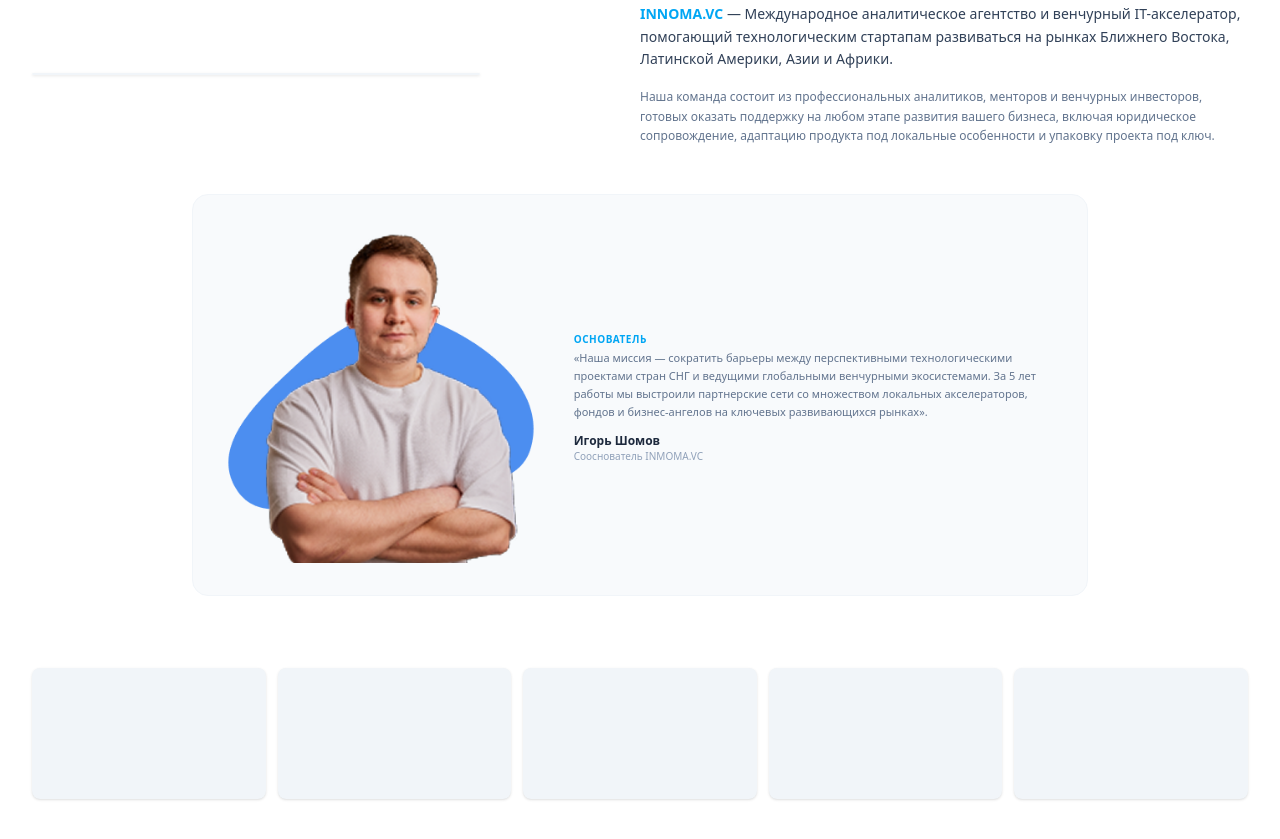
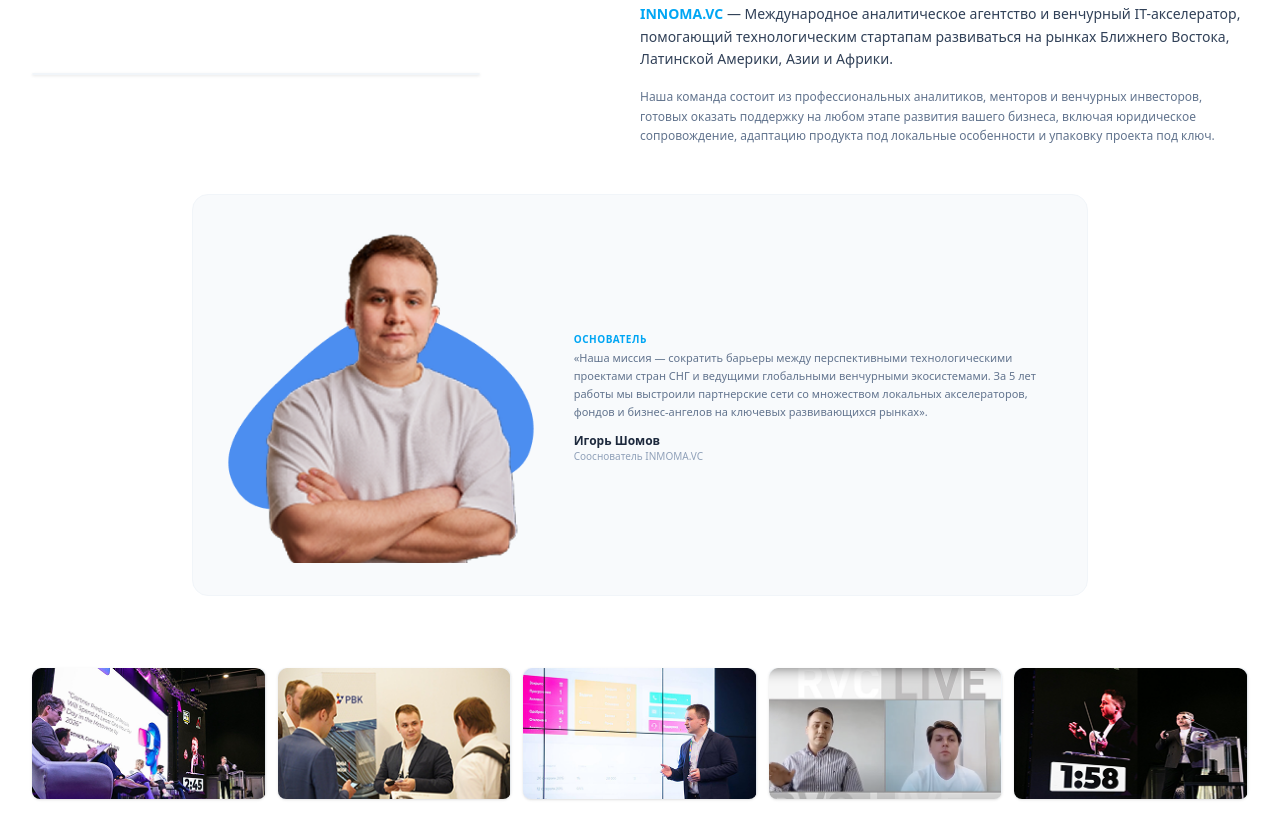
Before and after one commit to abrorov77/talwind-9, a website: page index.html in a window 1280 px wide. Shown: the part 7745-8584 px from the top of the page. Drawn offline with Linux system fonts and the light colour scheme.

Commit message:
maga git commit -m maga git add .

```diff
--- a/index.html
+++ b/index.html
@@ -682,7 +682,6 @@
             <!-- Персональная карточка спикера/основателя -->
             <div class="bg-[#F8FAFC] rounded-2xl p-6 sm:p-8 flex flex-col md:flex-row gap-6 md:gap-8 items-center max-w-4xl mx-auto border border-slate-100">
                 <div>
-                    <div></div>
                     <img src="./img/Group 841.png" alt="">
                 </div>
                 <div class="space-y-3 text-center md:text-left">
@@ -700,11 +699,11 @@
 
             <!-- Сетка / Галерея фотографий -->
             <div class="grid grid-cols-2 sm:grid-cols-3 lg:grid-cols-5 gap-3 pt-6">
-                <div class="aspect-video bg-slate-100 rounded-lg overflow-hidden shadow-sm"><img></div>
-                <div class="aspect-video bg-slate-100 rounded-lg overflow-hidden shadow-sm"><img></div>
-                <div class="aspect-video bg-slate-100 rounded-lg overflow-hidden shadow-sm"><img></div>
-                <div class="aspect-video bg-slate-100 rounded-lg overflow-hidden shadow-sm"><img></div>
-                <div class="aspect-video bg-slate-100 rounded-lg overflow-hidden shadow-sm"><img></div>
+                <div class="aspect-video bg-slate-100 rounded-lg overflow-hidden shadow-sm"><img src="./img/IMG_6197 2.png" alt=""></div>
+                <div class="aspect-video bg-slate-100 rounded-lg overflow-hidden shadow-sm"><img src="./img/test23444 1.png" alt=""></div>
+                <div class="aspect-video bg-slate-100 rounded-lg overflow-hidden shadow-sm"><img src="./img/test233 1.png" alt=""></div>
+                <div class="aspect-video bg-slate-100 rounded-lg overflow-hidden shadow-sm"><img src="./img/Снимок экрана 2022-09-02 в 1.56 1.png" alt=""></div>
+                <div class="aspect-video bg-slate-100 rounded-lg overflow-hidden shadow-sm"><img src="./img/IMG_6198 2.png" alt=""></div>
             </div>
         </section>
 
```
Also changed, not shown: img/IMG_6198 2.png (added), img/test233 1.png (added), img/test23444 1.png (added), img/Снимок экрана 2022-09-02 в 1.56 1.png (added).
